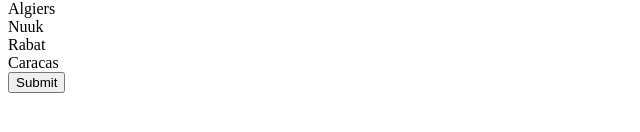
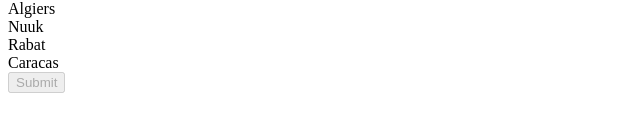
Before and after one commit to mhmh4/world-capitals-quiz, a React (Vite) app: page / in a window 1280 px wide. Shown: the part 410-542 px from the top of the page, without its empty margins (0-640 px from the left). Built offline with nearby package versions, Linux system fonts and the light colour scheme.

Commit message:
Disable submit button if there's no selection

```diff
--- a/src/App.tsx
+++ b/src/App.tsx
@@ -108,6 +108,7 @@ function App() {
               </button>
             ) : (
               <button
+                disabled={selection === ""}
                 className="mt-3 w-1/2 rounded border bg-slate-200 py-1 hover:bg-slate-300"
                 type="submit"
                 onClick={handleSubmit}
```
